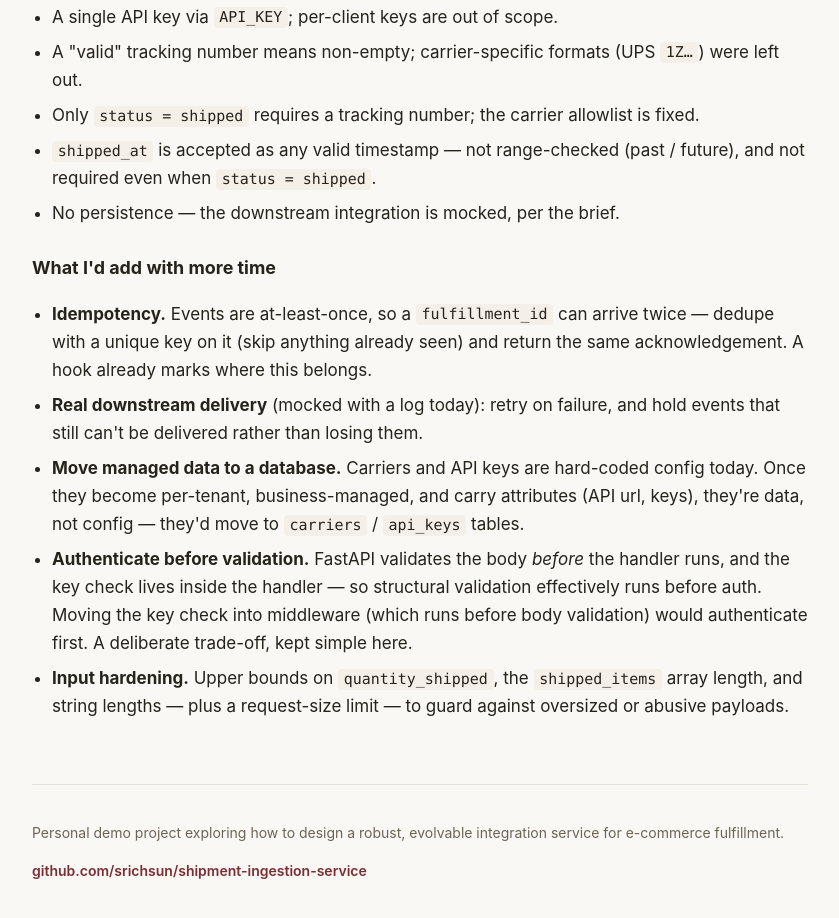
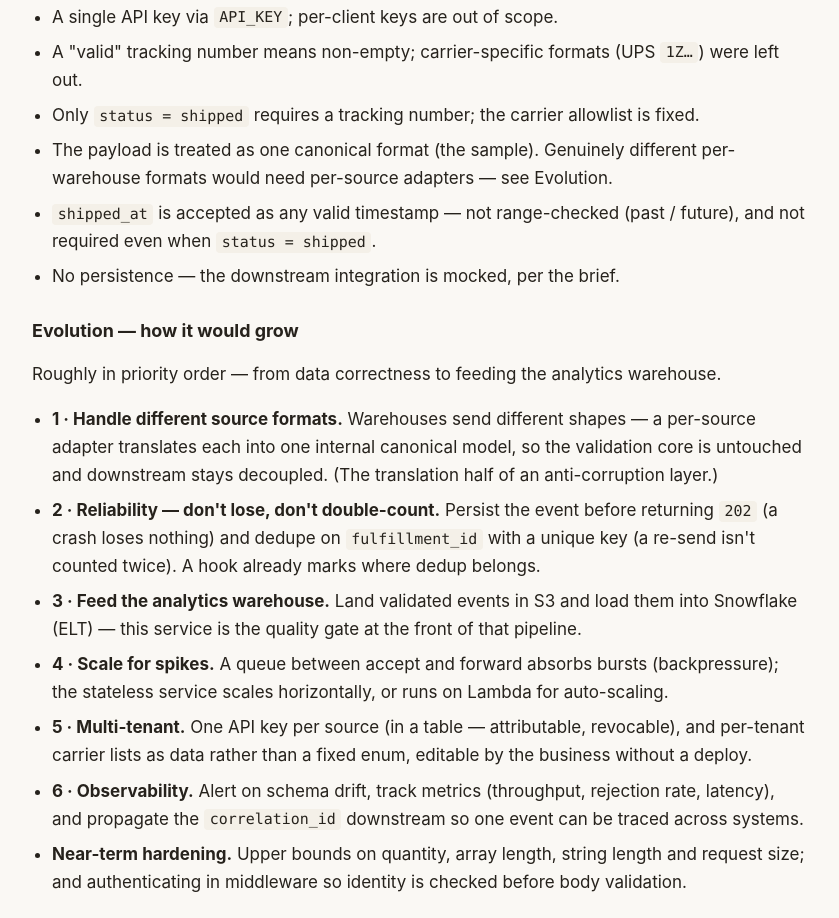
Before and after one commit to srichsun/shipment-ingestion-service, a plain HTML site: page docs/index.html in a window 1280 px wide. Shown: the part 4722-5640 px from the top of the page, without its empty margins (220-1059 px from the left). Drawn offline with Linux system fonts and the light colour scheme.

Commit message:
docs: add a ranked Evolution section to the walkthrough
- 6 axes: source formats -> reliability -> Snowflake pipeline -> scale -> multi-tenant -> observability
- note the single-canonical-format assumption

```diff
--- a/docs/index.html
+++ b/docs/index.html
@@ -278,22 +278,26 @@ uvicorn app.main:app --reload         # interactive docs at /docs
 pytest                                # run the tests</pre>
 
 <p class="section-kicker"><span class="en">Scope</span><span class="zh">範圍</span></p>
-<h2><span class="en">Assumptions & what's next</span><span class="zh">假設,以及還會做什麼</span></h2>
+<h2><span class="en">Assumptions & evolution</span><span class="zh">假設與演進方向</span></h2>
 <h3><span class="en">Assumptions (kept scope tight)</span><span class="zh">假設(把範圍收緊)</span></h3>
 <ul class="plain">
   <li><span class="en">A single API key via <code>API_KEY</code>; per-client keys are out of scope.</span><span class="zh">只有一把 API key,用 <code>API_KEY</code> 提供;每個客戶一把先不做。</span></li>
   <li><span class="en">A "valid" tracking number means non-empty; carrier-specific formats (UPS <code>1Z…</code>) were left out.</span><span class="zh">「有效」的追蹤號先當成非空字串;各家貨運商的格式(UPS <code>1Z…</code>)先不管。</span></li>
   <li><span class="en">Only <code>status = shipped</code> requires a tracking number; the carrier allowlist is fixed.</span><span class="zh">只有 <code>status = shipped</code> 需要追蹤號;貨運商清單固定。</span></li>
+  <li><span class="en">The payload is treated as one canonical format (the sample). Genuinely different per-warehouse formats would need per-source adapters — see Evolution.</span><span class="zh">把 payload 當成一種 canonical 格式(就是範例那個)處理。各倉庫真的不同格式,需要 per-source adapter——見下面「演進方向」。</span></li>
   <li><span class="en"><code>shipped_at</code> is accepted as any valid timestamp — not range-checked (past / future), and not required even when <code>status = shipped</code>.</span><span class="zh"><code>shipped_at</code> 只要是合法時間就收——沒檢查是不是未來 / 太久以前,<code>status = shipped</code> 時也沒強制要填。</span></li>
   <li><span class="en">No persistence — the downstream integration is mocked, per the brief.</span><span class="zh">沒有資料庫——往下游送用 mock 代替,這也是題目本來的意思。</span></li>
 </ul>
-<h3><span class="en">What I'd add with more time</span><span class="zh">有時間的話還會做</span></h3>
+<h3><span class="en">Evolution — how it would grow</span><span class="zh">演進方向——之後會怎麼長</span></h3>
+<p><span class="en">Roughly in priority order — from data correctness to feeding the analytics warehouse.</span><span class="zh">大致按優先順序——從資料正確性,到餵進分析倉儲。</span></p>
 <ul class="plain">
-  <li><span class="en"><b>Idempotency.</b> Events are at-least-once, so a <code>fulfillment_id</code> can arrive twice — dedupe with a unique key on it (skip anything already seen) and return the same acknowledgement. A hook already marks where this belongs.</span><span class="zh"><b>冪等。</b>事件是「至少送一次」,同一個 <code>fulfillment_id</code> 可能來兩次——在資料庫上為它設唯一鍵,重複的就跳過、回一樣的結果。程式裡已先留了位置。</span></li>
-  <li><span class="en"><b>Real downstream delivery</b> (mocked with a log today): retry on failure, and hold events that still can't be delivered rather than losing them.</span><span class="zh"><b>真的把事件送到下游</b>(現在用 log 模擬):送失敗時自動重試,真的送不出去的先存起來、別弄丟。</span></li>
-  <li><span class="en"><b>Move managed data to a database.</b> Carriers and API keys are hard-coded config today. Once they become per-tenant, business-managed, and carry attributes (API url, keys), they're data, not config — they'd move to <code>carriers</code> / <code>api_keys</code> tables.</span><span class="zh"><b>把會變的資料搬進資料庫。</b>現在 carrier、API key 是寫死的固定設定。等它們變成「每個客戶不一樣、業務要在後台自己增減、還帶欄位(像 API 網址、金鑰)」時,就比較像資料而非設定——那時改用 <code>carriers</code> / <code>api_keys</code> 資料表來存。</span></li>
-  <li><span class="en"><b>Authenticate before validation.</b> FastAPI validates the body <em>before</em> the handler runs, and the key check lives inside the handler — so structural validation effectively runs before auth. Moving the key check into middleware (which runs before body validation) would authenticate first. A deliberate trade-off, kept simple here.</span><span class="zh"><b>先驗身分、再驗格式。</b>FastAPI 會在進 handler「之前」先驗 body,而驗 key 在 handler 裡——所以格式驗證排在驗身分前面。把驗 key 移到 middleware(它在 body 驗證之前跑)就能先擋身分。這是刻意保持簡單的取捨。</span></li>
-  <li><span class="en"><b>Input hardening.</b> Upper bounds on <code>quantity_shipped</code>, the <code>shipped_items</code> array length, and string lengths — plus a request-size limit — to guard against oversized or abusive payloads.</span><span class="zh"><b>輸入加固。</b>給 <code>quantity_shipped</code>、<code>shipped_items</code> 陣列長度、字串長度設上限,再加請求大小限制,擋掉超大或惡意的 payload。</span></li>
+  <li><span class="en"><b>1 · Handle different source formats.</b> Warehouses send different shapes — a per-source adapter translates each into one internal canonical model, so the validation core is untouched and downstream stays decoupled. (The translation half of an anti-corruption layer.)</span><span class="zh"><b>1 · 接住不同來源的格式。</b>各倉庫送的格式不一樣——每個來源一個 adapter,把它翻成一個內部 canonical model,驗證核心不用動、下游也脫鉤。(anti-corruption layer 的「翻譯」那半。)</span></li>
+  <li><span class="en"><b>2 · Reliability — don't lose, don't double-count.</b> Persist the event before returning <code>202</code> (a crash loses nothing) and dedupe on <code>fulfillment_id</code> with a unique key (a re-send isn't counted twice). A hook already marks where dedup belongs.</span><span class="zh"><b>2 · 可靠性——不遺失、不重複。</b>先把事件存起來再回 <code>202</code>(崩潰也不丟),並用 <code>fulfillment_id</code> 的唯一鍵去重(重送不會算兩次)。程式裡已先留了去重的位置。</span></li>
+  <li><span class="en"><b>3 · Feed the analytics warehouse.</b> Land validated events in S3 and load them into Snowflake (ELT) — this service is the quality gate at the front of that pipeline.</span><span class="zh"><b>3 · 餵進分析倉儲。</b>把驗證過的事件落到 S3、再載入 Snowflake(ELT)——這個服務就是那條管線最前面的品質閘道。</span></li>
+  <li><span class="en"><b>4 · Scale for spikes.</b> A queue between accept and forward absorbs bursts (backpressure); the stateless service scales horizontally, or runs on Lambda for auto-scaling.</span><span class="zh"><b>4 · 撐住尖峰。</b>在收下與轉發之間放 queue 吸掉暴衝(backpressure);無狀態的服務可水平多開,或放 Lambda 自動擴縮。</span></li>
+  <li><span class="en"><b>5 · Multi-tenant.</b> One API key per source (in a table — attributable, revocable), and per-tenant carrier lists as data rather than a fixed enum, editable by the business without a deploy.</span><span class="zh"><b>5 · 多租戶。</b>每個來源一把 key(進資料表——可歸屬、可撤銷),每租戶的貨運商清單改成資料而非固定 enum,業務免部署就能改。</span></li>
+  <li><span class="en"><b>6 · Observability.</b> Alert on schema drift, track metrics (throughput, rejection rate, latency), and propagate the <code>correlation_id</code> downstream so one event can be traced across systems.</span><span class="zh"><b>6 · 可觀測性。</b>對 schema drift 告警、追蹤指標(吞吐量、拒絕率、延遲),並把 <code>correlation_id</code> 帶到下游,讓一筆事件能跨系統追蹤。</span></li>
+  <li><span class="en"><b>Near-term hardening.</b> Upper bounds on quantity, array length, string length and request size; and authenticating in middleware so identity is checked before body validation.</span><span class="zh"><b>短期加固。</b>給數量、陣列長度、字串長度和請求大小設上限;並把驗身分移到 middleware,讓身分在 body 驗證之前就先擋。</span></li>
 </ul>
 
 <footer>
```
